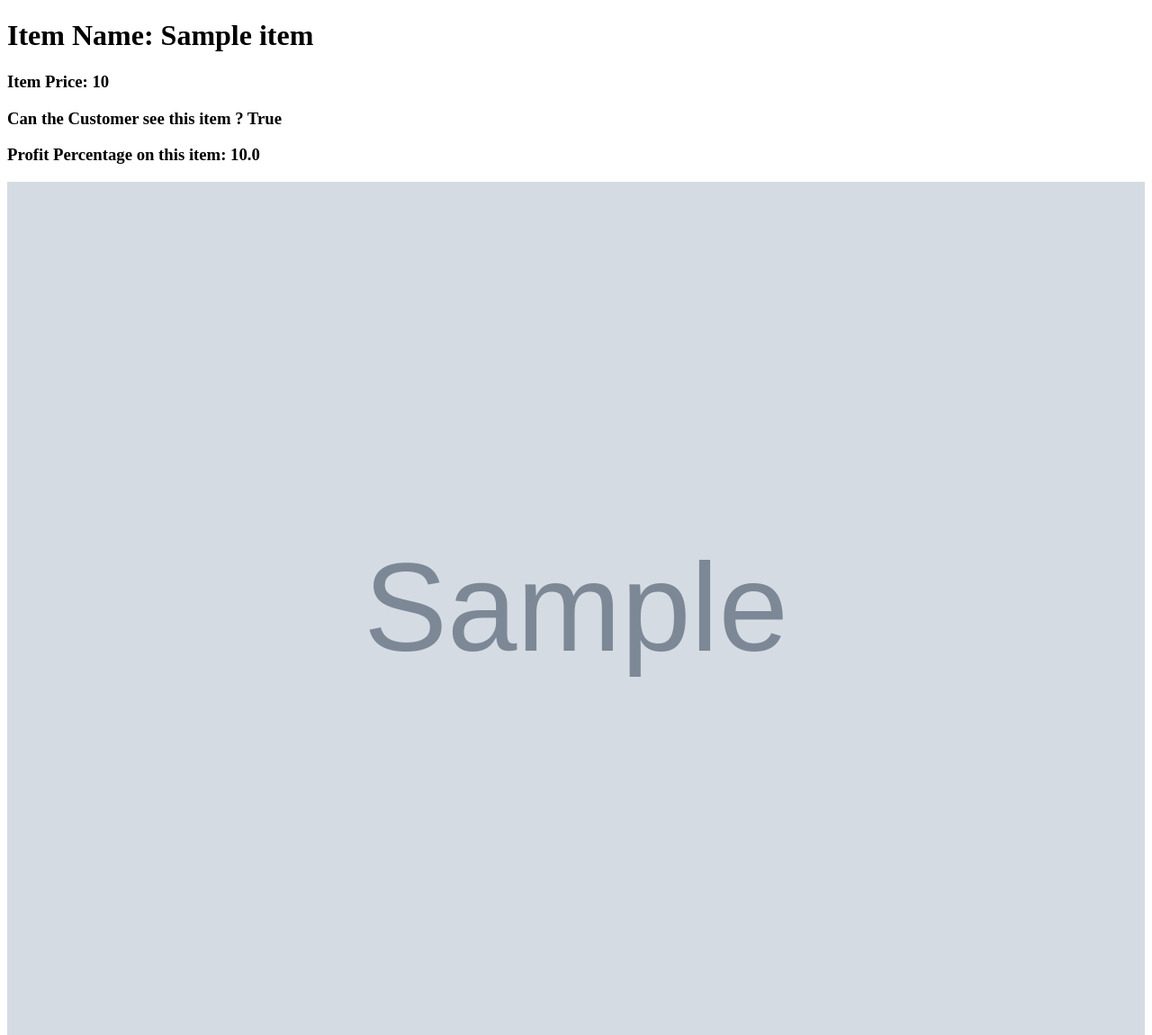
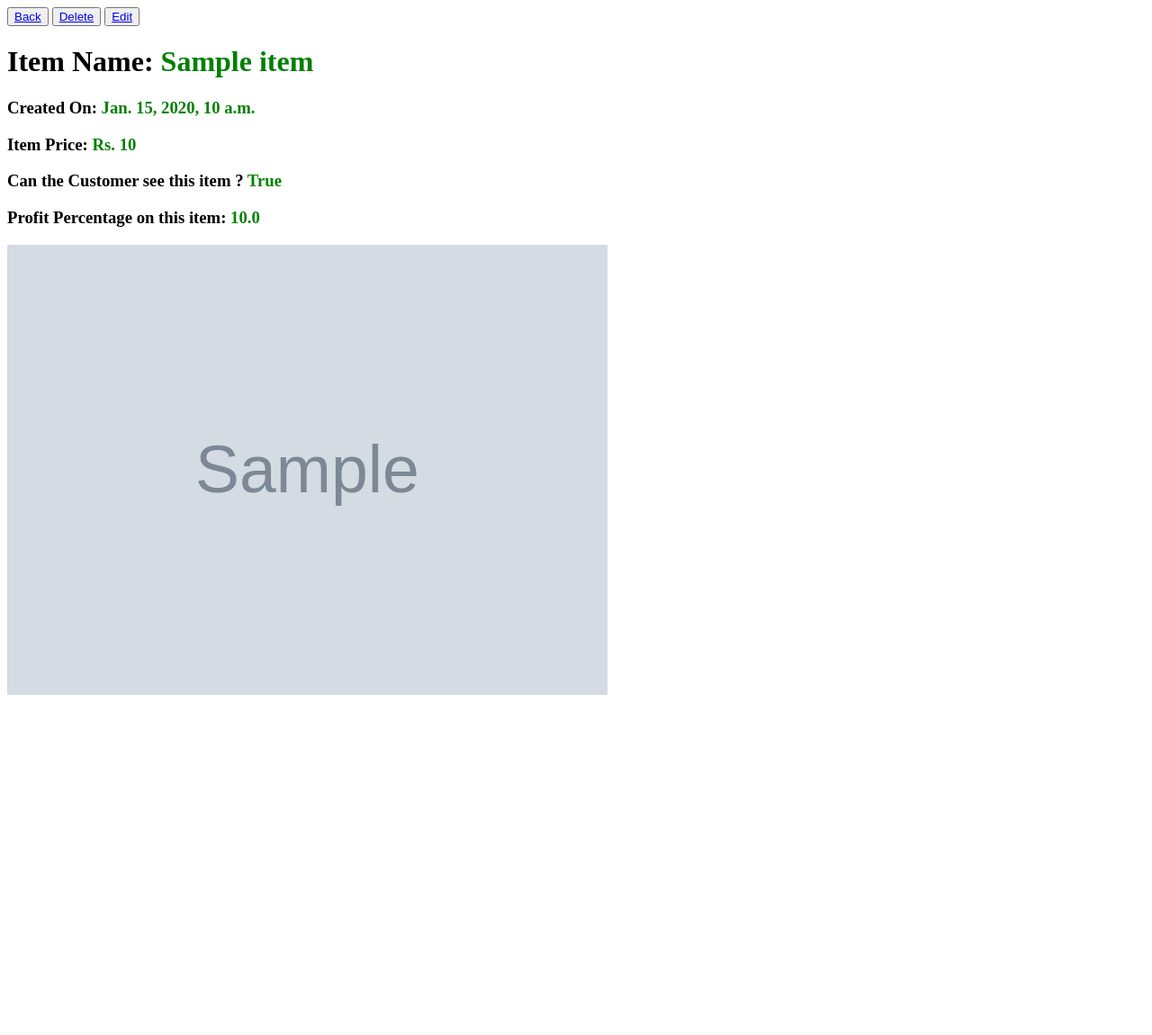
Before and after one commit to LeonEstrak/ecommerceDjango, a Django app: page /merchant/1/ in a window 1280 px wide. Shown: the whole page at 90% size. After the commit the page ends 772 px from the top, so only its background shows below. Run offline with Django 3.2, Linux system fonts and the light colour scheme; tables that the repository leaves empty hold one stand-in row (values such as "Sample post"); grey boxes marked "Sample" are stand-in pictures.

Commit message:
All CRUD operations functional now

```diff
--- a/merchant/models.py
+++ b/merchant/models.py
@@ -1,4 +1,5 @@
 from django.db import models
+from django.urls import reverse
 
 
 class Item(models.Model):
@@ -17,3 +18,6 @@ class Item(models.Model):
 
     def __str__(self):
         return self.item_name
+
+    def get_absolute_url(self):
+        return reverse("merchant:detail", kwargs={"pk": self.pk})
--- /dev/null
+++ b/merchant/templates/merchant/deleteItem.html
@@ -0,0 +1,4 @@
+<form method="post">{% csrf_token %}
+    <h2>Are you sure you want to delete "{{ object }}"?</h2>
+    <input type="submit" value="Confirm">
+</form>
--- a/merchant/templates/merchant/index.html
+++ b/merchant/templates/merchant/index.html
@@ -7,6 +7,7 @@
     <title>Index View</title>
 </head>
 <body>
+    <h2>List of All Items</h2>
     {% if latest_item_list %}
     <ul>
     {% for item in latest_item_list %}
@@ -18,5 +19,7 @@
     {% else %}
     <h1>No items in shop</h1>
     {% endif %}
+    <button>    <a href="{% url 'merchant:add'%}" style="height: 2rem;width:2rem;">Add Item</a>
+    </button>
 </body>
 </html>
--- a/merchant/templates/merchant/itemDetails.html
+++ b/merchant/templates/merchant/itemDetails.html
@@ -7,10 +7,16 @@
     <title>Item Details</title>
 </head>
 <body>
-    <h1>Item Name: {{item.item_name}}</h1>
-    <h3>Item Price: {{item.item_price}}</h3>
-    <h3>Can the Customer see this item ? {{item.item_can_be_seen}}</h3>
-    <h3>Profit Percentage on this item: {{item.item_profit_percentage}}</h3>
-    <img src="{{item.item_image.url}}" alt="" style="width: 100%; float: left; margin-right: 10px;">
+    <button><a href="{% url 'merchant:index'%}">Back</a></button>
+    <button><a href="{% url 'merchant:delete' item.id%}">Delete</a></button>
+    <button><a href="{% url 'merchant:update' item.id%}">Edit</a></button>
+
+    <h1>Item Name: <span style="color:green">{{item.item_name}}</span></h1>
+    <h3>Created On: <span style="color:green">{{item.entry_dateTime}}</span></h3>
+    <h3>Item Price: <span style="color:green">Rs. {{item.item_price}}</span></h3>
+    <h3>Can the Customer see this item ? <span style="color:green">{{item.item_can_be_seen}}</span></h3>
+    <h3>Profit Percentage on this item: <span style="color:green">{{item.item_profit_percentage}}</span></h3>
+    <img src="{{item.item_image.url}}" alt="" style="height: 500px; float: left; ">
 </body>
+
 </html>
--- a/merchant/urls.py
+++ b/merchant/urls.py
@@ -5,6 +5,13 @@ from . import views
 app_name = "merchant"
 
 urlpatterns = [
+    # Create
+    path("add/", views.CreateItemView.as_view(), name="add"),
+    # Read
     path("", views.IndexView.as_view(), name="index"),
     path("<int:pk>/", views.DetailView.as_view(), name="detail"),
+    # Update
+    path("<int:pk>/update/", views.UpdateItemView.as_view(), name="update"),
+    # Delete
+    path("<int:pk>/delete/", views.DeleteItemView.as_view(), name="delete"),
 ]
--- a/merchant/views.py
+++ b/merchant/views.py
@@ -1,6 +1,9 @@
 from django.shortcuts import render
 from django.views import generic
+from django.urls import reverse_lazy
 from .models import Item
+
+# from .forms import ItemForm6
 
 
 class IndexView(generic.ListView):
@@ -14,3 +17,35 @@ class IndexView(generic.ListView):
 class DetailView(generic.DetailView):
     model = Item
     template_name = "merchant/itemDetails.html"
+
+
+class CreateItemView(generic.CreateView):
+    template_name = "merchant/addItem.html"
+    model = Item
+    # exclude = ["item_image"]
+    # fields = "__all__"
+    fields = [
+        "item_name",
+        "item_price",
+        "item_can_be_seen",
+        "item_profit_percentage",
+        "item_image",
+    ]
+
+
+class UpdateItemView(generic.UpdateView):
+    template_name = "merchant/addItem.html"
+    model = Item
+    fields = [
+        "item_name",
+        "item_price",
+        "item_can_be_seen",
+        "item_profit_percentage",
+        "item_image",
+    ]
+
+
+class DeleteItemView(generic.DeleteView):
+    template_name = "merchant/deleteItem.html"
+    model = Item
+    success_url = reverse_lazy("merchant:index")
```
Also changed, not shown: merchant/templates/merchant/addItem.html (+6 -1 lines), media/images/0304.jpg (deleted), 1 other file.
